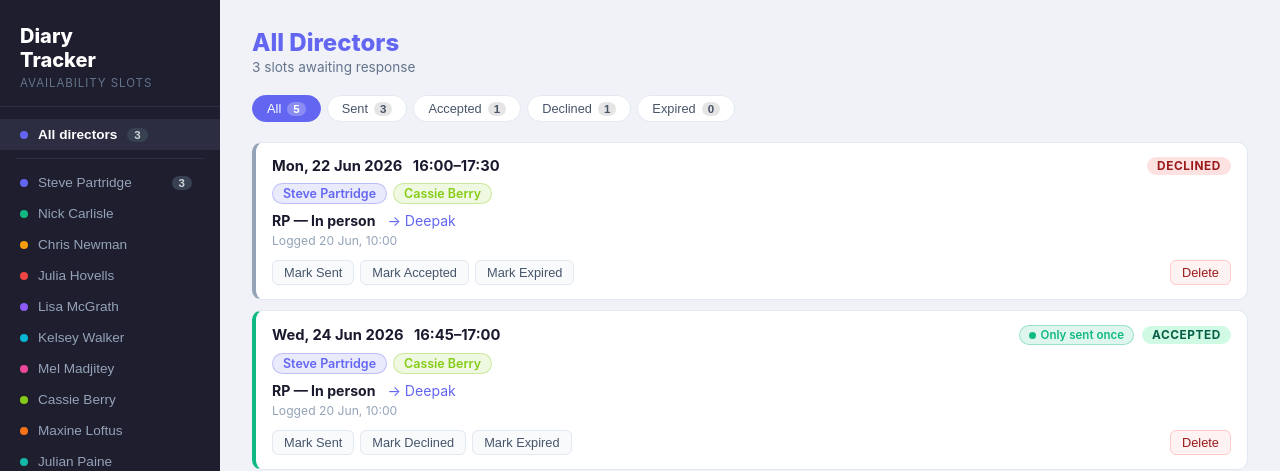
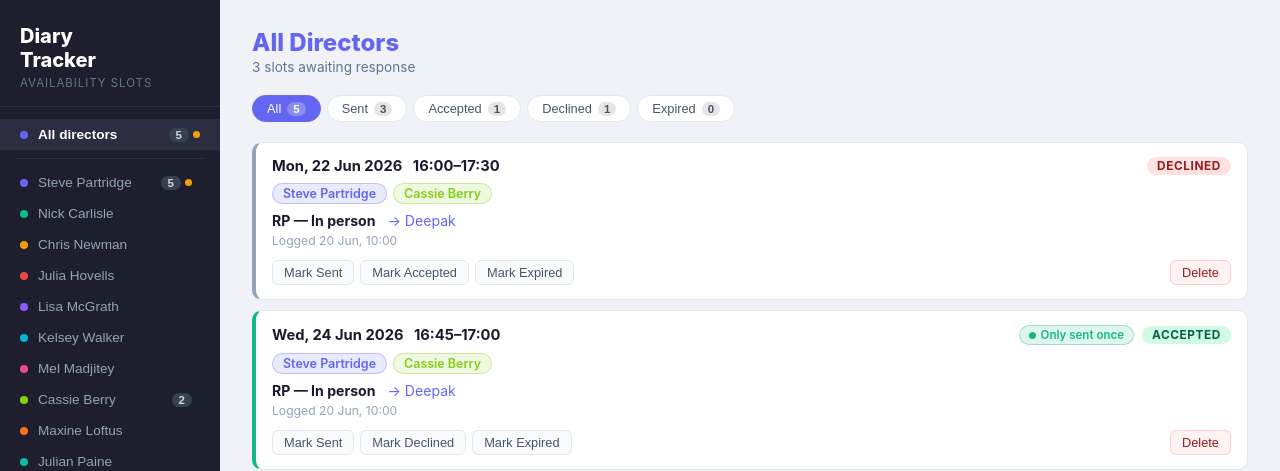
Before and after one commit to liamccmail/diary-slots, a React (Vite) app: page / in a window 1280 px wide. Shown: the top 471 px of the page. Built offline with nearby package versions, Linux system fonts and the light colour scheme.

Commit message:
Show total slot count per director in sidebar, with amber dot for pending

```diff
--- a/src/App.css
+++ b/src/App.css
@@ -125,6 +125,13 @@ body {
   white-space: nowrap;
 }
 
+.nav-badge-group {
+  display: flex;
+  align-items: center;
+  gap: 4px;
+  flex-shrink: 0;
+}
+
 .nav-badge {
   background: #374151;
   color: #d1d5db;
@@ -132,6 +139,13 @@ body {
   padding: 1px 7px;
   font-size: 0.72rem;
   font-weight: 700;
+}
+
+.nav-pending-dot {
+  width: 7px;
+  height: 7px;
+  border-radius: 50%;
+  background: #f59e0b;
   flex-shrink: 0;
 }
 
--- a/src/App.tsx
+++ b/src/App.tsx
@@ -49,9 +49,12 @@ export default function App() {
     setRemoveModalId(null);
   }
 
-  function pendingCount(directorId: string | null) {
+  function slotCounts(directorId: string | null) {
     const src = directorId ? slots.filter(s => s.directorIds.includes(directorId)) : slots;
-    return src.filter(s => s.status === 'sent').length;
+    return {
+      total: src.length,
+      pending: src.filter(s => s.status === 'sent').length,
+    };
   }
 
   return (
@@ -69,8 +72,15 @@ export default function App() {
             onClick={() => setActiveDirectorId(null)}
           >
             <span className="nav-dot" style={{ background: '#6366f1' }} />
-            <span className="nav-name">All directors</span>
-            {pendingCount(null) > 0 && <span className="nav-badge">{pendingCount(null)}</span>}
+            <span className="nav-name-block">
+              <span className="nav-name">All directors</span>
+            </span>
+            {(() => { const c = slotCounts(null); return c.total > 0 && (
+              <span className="nav-badge-group">
+                <span className="nav-badge">{c.total}</span>
+                {c.pending > 0 && <span className="nav-pending-dot" title={`${c.pending} awaiting response`} />}
+              </span>
+            ); })()}
           </button>
 
           <div className="nav-divider" />
@@ -86,11 +96,12 @@ export default function App() {
                   <span className="nav-name">{d.name}</span>
                   {d.position && <span className="nav-position">{d.position}</span>}
                 </span>
-                {pendingCount(d.id) > 0 && (
-                  <span className="nav-badge" style={activeDirectorId === d.id ? { background: d.color } : {}}>
-                    {pendingCount(d.id)}
+                {(() => { const c = slotCounts(d.id); return c.total > 0 && (
+                  <span className="nav-badge-group">
+                    <span className="nav-badge" style={activeDirectorId === d.id ? { background: d.color } : {}}>{c.total}</span>
+                    {c.pending > 0 && <span className="nav-pending-dot" title={`${c.pending} awaiting response`} />}
                   </span>
-                )}
+                ); })()}
               </button>
               {activeDirectorId === d.id && (
                 <button
```
